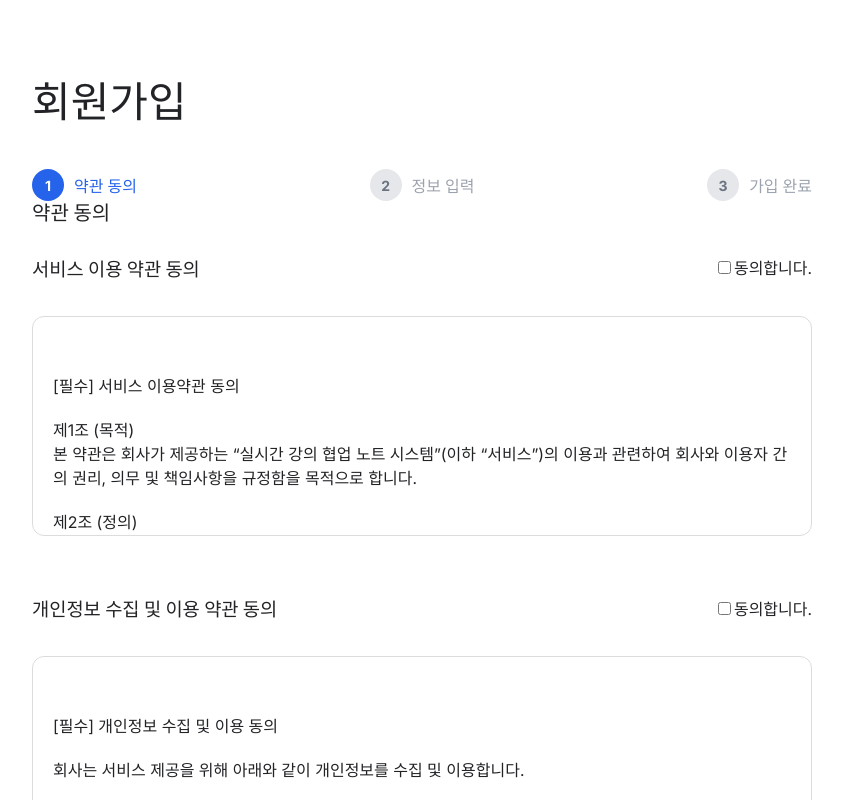
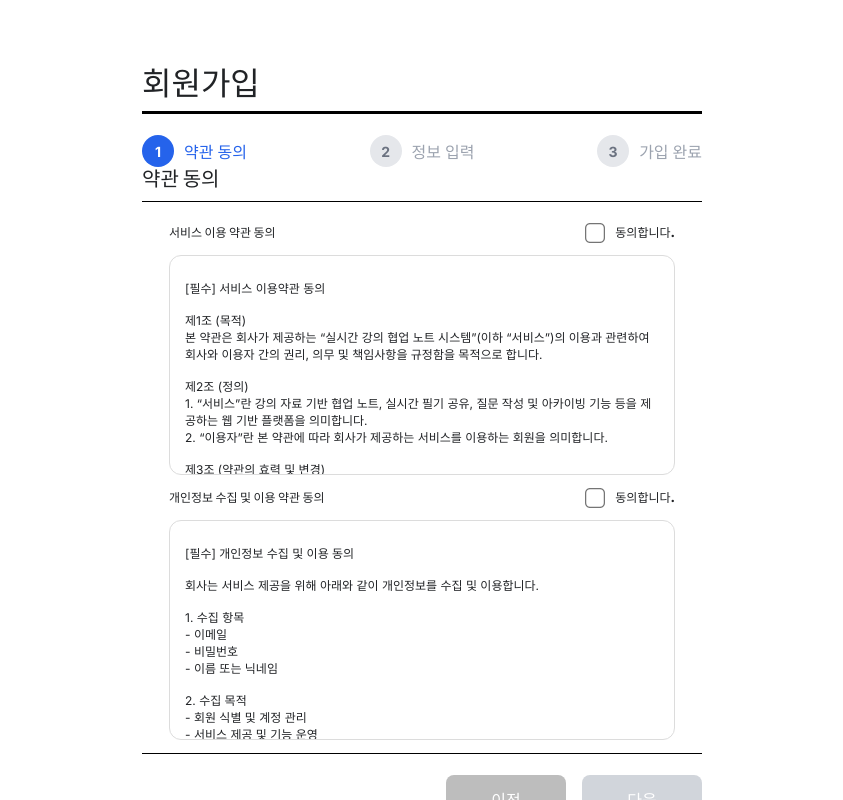
Before and after one commit to TikiTaka-devTeam/tikitaka-frontend, a React (Vite) app: page /signup-terms in a window 1280 px wide. Shown: the top 800 px of the page, without its empty margins (218-1061 px from the left). Built offline with nearby package versions, Linux system fonts and the light colour scheme; no server answers; a web font is replaced by a local one.

Commit message:
회원가입 약관 동의 화면 80% 완성

```diff
--- a/src/features/auth/components/TermsSection.jsx
+++ b/src/features/auth/components/TermsSection.jsx
@@ -15,12 +15,14 @@ function TermsSection({
             checked={checked}
             onChange={onChange}
           />
+          <span className="checkbox-custom" aria-hidden="true" />
           동의합니다.
         </label>
       </div>
-
       <div className="terms-content">
-        <pre>{content}</pre>
+        <div className="terms-content-inner">
+          <pre>{content}</pre>
+        </div>
       </div>
     </section>
   );
--- a/src/features/auth/pages/SignupTermsPage.jsx
+++ b/src/features/auth/pages/SignupTermsPage.jsx
@@ -33,12 +33,14 @@ function SignupTermsPage({ navigate }) {
       <div className="signup-card">
 
         <h1>회원가입</h1>
+        <div className="title-line-thick"></div>
 
         <SignupStepper currentStep={1} />
 
         <div className="section-title">
           약관 동의
         </div>
+        <div className="title-line-thin"></div>
 
         <TermsSection
           title="서비스 이용 약관 동의"
@@ -57,6 +59,7 @@ function SignupTermsPage({ navigate }) {
           }
           content={privacyTerms}
         />
+        <div className="title-line-thin"></div>
 
         <div className="button-group">
           <button
--- a/src/features/auth/styles/signupTerms.css
+++ b/src/features/auth/styles/signupTerms.css
@@ -9,30 +9,29 @@
   justify-content: center;
   align-items: center;
 
-  background: #f7f7f7;
+  background: #FFFFFF;
 }
 
 .signup-card {
-  width: 900px;
-
+  width: 560px;
   background: white;
-
-  padding: 40px 60px;
-
-  border-radius: 16px;
 }
 
 .signup-card h1 {
-  font-size: 42px;
-  font-weight: 700;
-
-  margin-bottom: 40px;
+  font-size: 32px;
+  /* Pretendard Black */
+  font-family: "Tikitaka UI", Pretendard, sans-serif;
+  font-weight: 900;
+  font-variation-settings: "wght" 900;
+  margin-top: 58px;
+  margin-bottom: 7px;
 }
 
 .section-title {
-  font-size: 28px;
+  font-size: 20px;
   font-weight: 600;
-
+  font-family: "Tikitaka UI", Pretendard, sans-serif;
+  font-variation-settings: "wght" 900;
   margin: 40px 0 20px;
 }
 
@@ -75,27 +74,92 @@
 }
 
 .terms-section {
-  margin-bottom: 40px;
+  padding: 0px 27px;
+  margin-bottom: 13px;
+
+}
+
+/* 제목 밑줄 */
+.title-line-thick {
+  width: 100%;
+  height: 3px;
+  background: #000000;
+  margin-bottom: 21px;
+}
+
+/* 제목 밑줄 얇은 선 */
+.title-line-thin {
+  width: 100%;
+  height: 1px;
+  background: #000000;
+  margin-bottom: 21px;
 }
 
 .terms-header {
   display: flex;
   justify-content: space-between;
   align-items: center;
+  height: 19px;
+  min-height: 19px;
+  font-family: "Tikitaka UI", Pretendard, sans-serif;
+  font-variation-settings: "wght" 800;
+  line-height: 19px;
+  margin-bottom: 13px;
+}
 
-  margin-bottom: 16px;
+.terms-header h3,
+.terms-header .checkbox-label {
+  line-height: 19px;
+  font-family: "Tikitaka UI", Pretendard, sans-serif;
+  font-variation-settings: "wght" 900;
+  font-size: 12px;
+}
+
+.checkbox-label {
+  display: inline-flex;
+  align-items: center;
+  gap: 10px;
+  cursor: pointer;
+  position: relative;
+}
+
+.checkbox-label input[type="checkbox"] {
+  position: absolute;
+  opacity: 0;
+  width: 0;
+  height: 0;
+}
+
+.checkbox-custom {
+  width: 20px;
+  height: 20px;
+  flex-shrink: 0;
+  background-image: url("../../../assets/icons/Checkbox.svg");
+  background-repeat: no-repeat;
+  background-size: contain;
+  background-position: center;
+}
+
+.checkbox-label input[type="checkbox"]:checked + .checkbox-custom {
+  background-image: url("../../../assets/icons/Check.svg");
 }
 
 .terms-content {
   height: 220px;
+  border: 1px solid #dcdcdc;
+  border-radius: 12px;
+  padding: 11px 10px 0px 15px;
+}
 
+.terms-content-inner {
+  height: 100%;
   overflow-y: auto;
+  font-family: "Tikitaka UI", Pretendard, sans-serif;
+  font-variation-settings: "wght" 400;
+  font-size: 12px;
+  padding-right: 10px;
 
-  border: 1px solid #dcdcdc;
-
-  border-radius: 12px;
-
-  padding: 20px;
+  box-sizing: border-box;
 }
 
 .terms-content pre {
@@ -108,7 +172,7 @@
   justify-content: flex-end;
   gap: 16px;
 
-  margin-top: 40px;
+
 }
 
 .prev-btn,
```
Also changed, not shown: src/features/auth/data/terms.js (+4 -8 lines), src/assets/icons/Check.svg (added), src/assets/icons/Checkbox.svg (added).
